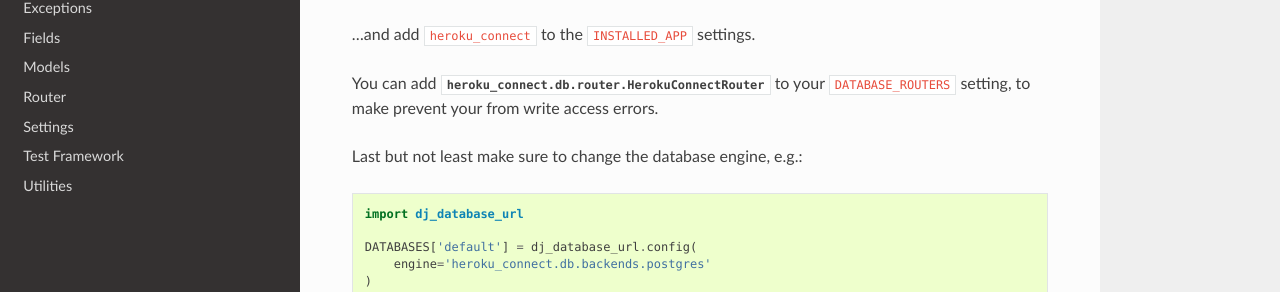
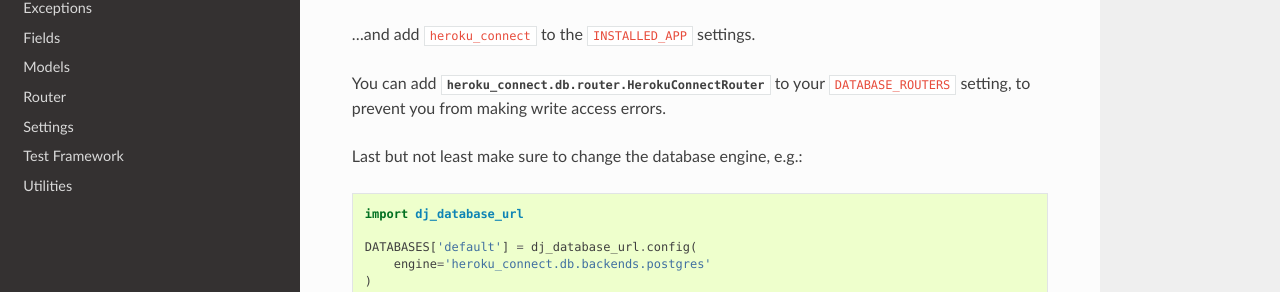
Before and after one commit to thermondo/django-heroku-connect, a Sphinx documentation site: the page built from docs/quick_start.rst, in a window 1280 px wide and 900 px high. Shown: the part 412-704 px from the top of the window. Built offline with Sphinx 7.4.7 and the Read the Docs theme 2.0.0, drawn with Linux system fonts in a browser that asks for light colours; the version number could not be read and is left out.

Commit message:
fix typo

```diff
--- a/docs/quick_start.rst
+++ b/docs/quick_start.rst
@@ -21,7 +21,7 @@
 …and add ``heroku_connect`` to the ``INSTALLED_APP`` settings.
 
 You can add :class:`heroku_connect.db.router.HerokuConnectRouter<.HerokuConnectRouter>` to
-your ``DATABASE_ROUTERS`` setting, to make prevent your from
+your ``DATABASE_ROUTERS`` setting, to prevent you from making
 write access errors.
 
 Last but not least make sure to change the database engine, e.g.:
```
